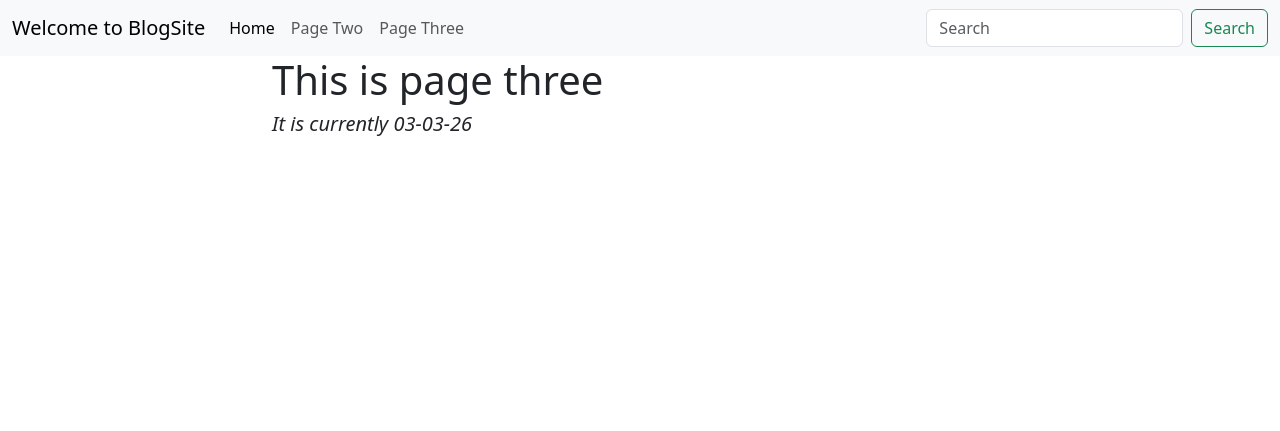
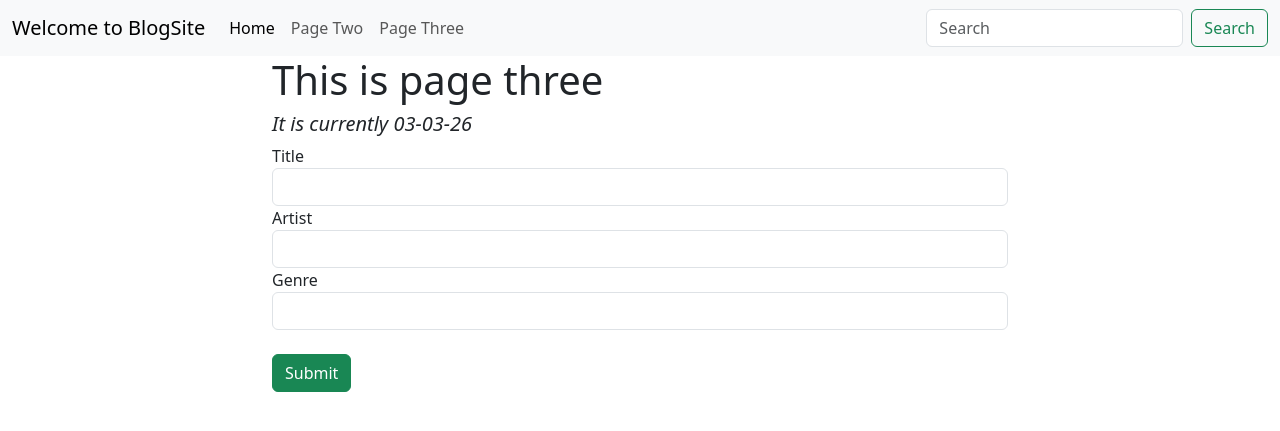
Before and after one commit to glitch0710/cs224-blog-app, a Django app: page /pagethree/ in a window 1280 px wide. Shown: the top 431 px of the page. Run offline with Django 5.2, Linux system fonts and the light colour scheme.

Commit message:
add forms

```diff
--- a/blog/views.py
+++ b/blog/views.py
@@ -1,5 +1,8 @@
-from django.shortcuts import render
+from django.shortcuts import render, redirect
 from django.http import HttpResponse
+from .models import Album
+from .forms import SongForm
+from django.contrib import messages
 
 # Create your views here.
 def index(request):
@@ -20,7 +23,20 @@ def index(request):
 
 
 def another_page(request):
-    return render(request, 'pagetwo.html')
+    song_form = SongForm()
+    if request.method == 'GET':
+        context = {
+            'form': song_form,
+        }
+        return render(request, 'pagetwo.html', context)
+    else:
+        new_song = SongForm(data=request.POST)
+
+        if new_song.is_valid():
+            new_song.save()
+
+        messages.success(request, "New song has been added.")
+        return redirect('another_page')
 
 
 def another_page_one(request, pk):
@@ -33,4 +49,21 @@ def another_page_one(request, pk):
 
 
 def page_three(request):
-    return render(request, 'pagethree.html')
+    if request.method == 'GET':
+        return render(request, 'pagethree.html')
+    else:
+        try:
+            data = request.POST
+
+            title = data.get('title')
+            artist = data.get('artist')
+            genre = data.get('genre')
+
+            new_album = Album(title=title, artist=artist, genre=genre)
+            new_album.save()
+
+            messages.success(request, "New album has been added.")
+            return redirect('page_three')
+        except Exception:
+            messages.error(request, "Saving encountered an error. Please try again later.")
+            return redirect('page_three')
--- a/templates/base/base.html
+++ b/templates/base/base.html
@@ -41,6 +41,19 @@
         <div class="row">
             <div class="col-sm-2"></div>
             <div class="col-sm-8">
+                {% if messages %}
+                    {% for message in messages %}
+                        {% if message.tags == 'success' %}
+                            <div class="alert alert-success" role="alert">
+                                {{ message }}
+                            </div>
+                        {% elif message.tags == 'error' %}
+                            <div class="alert alert-danger" role="alert">
+                                {{ message }}
+                            </div>
+                        {% endif %}
+                    {% endfor %}
+                {% endif %}
                 {% block content %}
 
                 {% endblock %}
--- a/templates/pagethree.html
+++ b/templates/pagethree.html
@@ -3,4 +3,15 @@
 {% block content %}
     <h1>This is page three</h1>
     <h5><i>It is currently {% now "d-m-y" %}</i></h5>
+
+    <form action="" method="post">
+        {% csrf_token %}
+        <label for="title">Title</label>
+        <input class="form-control" type="text" id="title" name="title" />
+        <label for="artist">Artist</label>
+        <input class = 'form-control' type="text" id="artist" name="artist" />
+        <label for="genre">Genre</label>
+        <input class = 'form-control' type="text" id="genre" name="genre" />
+        <button class="btn btn-success mt-4" type="submit">Submit</button>
+    </form>
 {% endblock %}
--- a/templates/pagetwo.html
+++ b/templates/pagetwo.html
@@ -17,6 +17,12 @@
     </div>
 </div>
 
+<form action="" method="post">
+    {% csrf_token %}
+    {{ form.as_p }}
+    <button class="btn btn-success" type="submit">Submit</button>
+</form>
+
 
 
 {% endblock %}
```
Also changed, not shown: blog/forms.py (added, +13 -0 lines).
